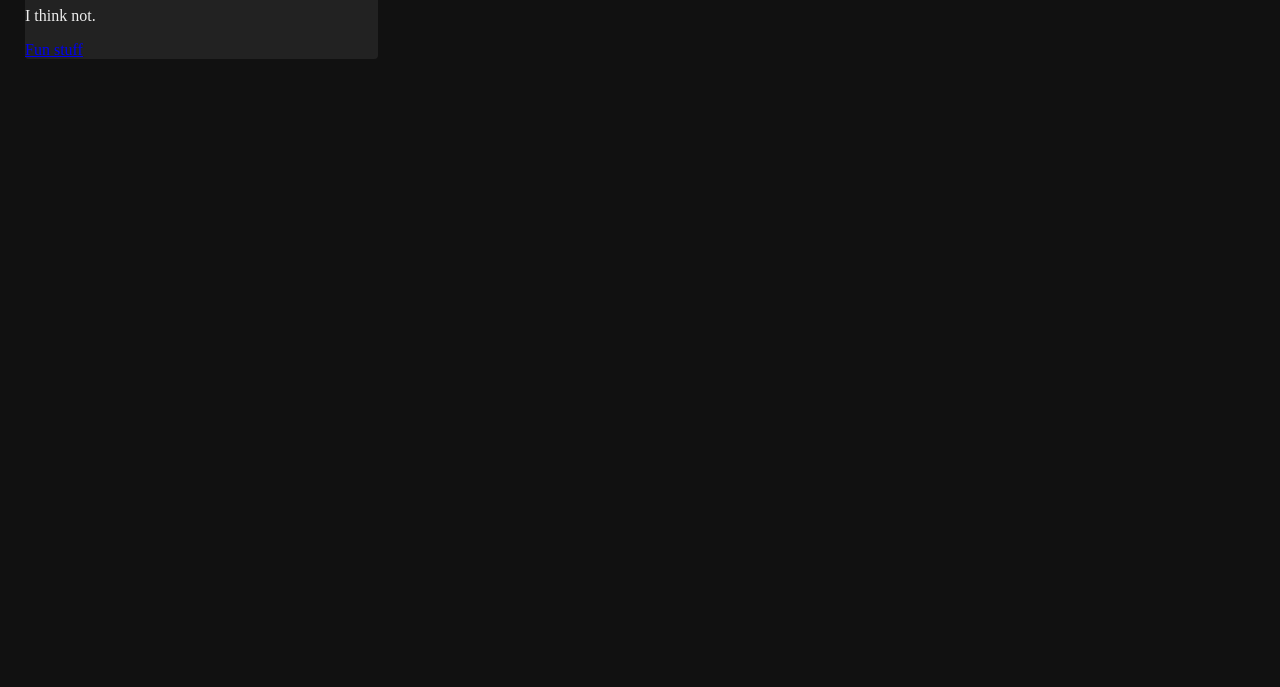
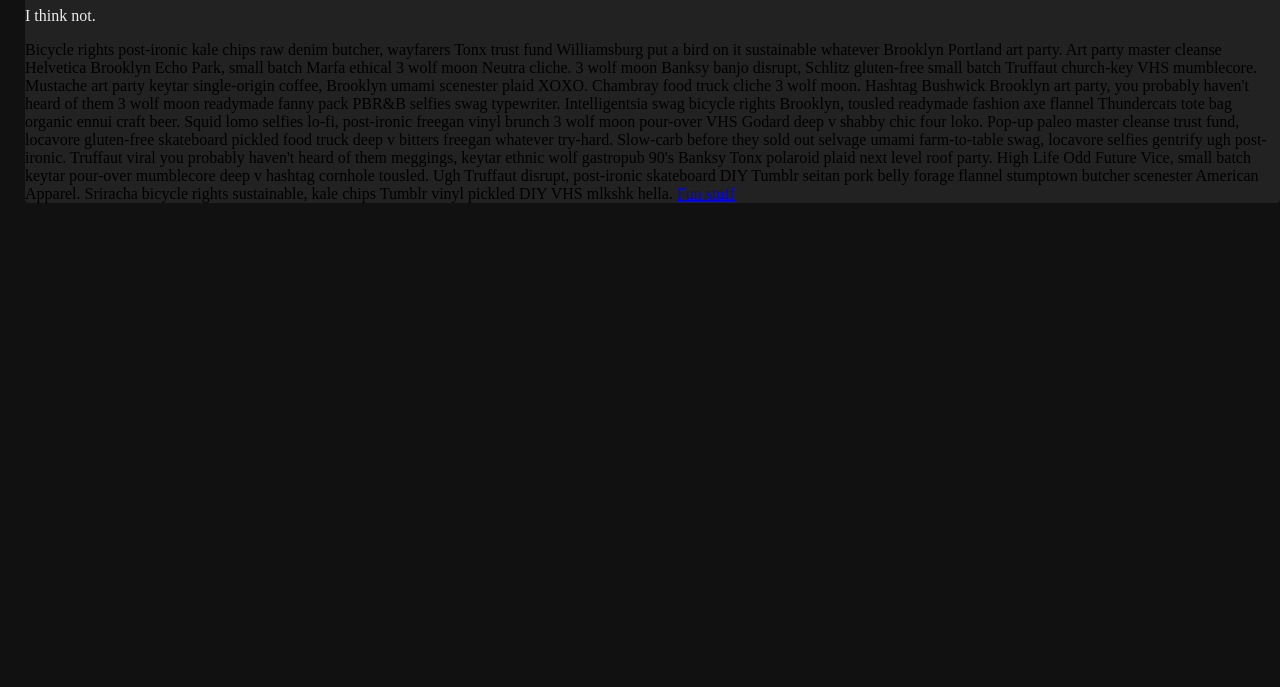
Before and after one commit to kisikis/kisikis.github.io, a plain HTML site: page index.html in a window 1280 px wide. Shown: the part 113-800 px from the top of the page. Drawn offline with Linux system fonts and the light colour scheme.

Commit message:
Update index.html

```diff
--- a/index.html
+++ b/index.html
@@ -16,6 +16,9 @@
 <div id="main">
 <h1>Are you ready to rumble?</h1>
 <p>I think not.</p>
+Bicycle rights post-ironic kale chips raw denim butcher, wayfarers Tonx trust fund Williamsburg put a bird on it sustainable whatever Brooklyn Portland art party. Art party master cleanse Helvetica Brooklyn Echo Park, small batch Marfa ethical 3 wolf moon Neutra cliche. 3 wolf moon Banksy banjo disrupt, Schlitz gluten-free small batch Truffaut church-key VHS mumblecore. Mustache art party keytar single-origin coffee, Brooklyn umami scenester plaid XOXO. Chambray food truck cliche 3 wolf moon. Hashtag Bushwick Brooklyn art party, you probably haven't heard of them 3 wolf moon readymade fanny pack PBR&B selfies swag typewriter. Intelligentsia swag bicycle rights Brooklyn, tousled readymade fashion axe flannel Thundercats tote bag organic ennui craft beer.
+
+Squid lomo selfies lo-fi, post-ironic freegan vinyl brunch 3 wolf moon pour-over VHS Godard deep v shabby chic four loko. Pop-up paleo master cleanse trust fund, locavore gluten-free skateboard pickled food truck deep v bitters freegan whatever try-hard. Slow-carb before they sold out selvage umami farm-to-table swag, locavore selfies gentrify ugh post-ironic. Truffaut viral you probably haven't heard of them meggings, keytar ethnic wolf gastropub 90's Banksy Tonx polaroid plaid next level roof party. High Life Odd Future Vice, small batch keytar pour-over mumblecore deep v hashtag cornhole tousled. Ugh Truffaut disrupt, post-ironic skateboard DIY Tumblr seitan pork belly forage flannel stumptown butcher scenester American Apparel. Sriracha bicycle rights sustainable, kale chips Tumblr vinyl pickled DIY VHS mlkshk hella.
 <a href="/fun.html">Fun stuff</a>
 </div>
 
```
